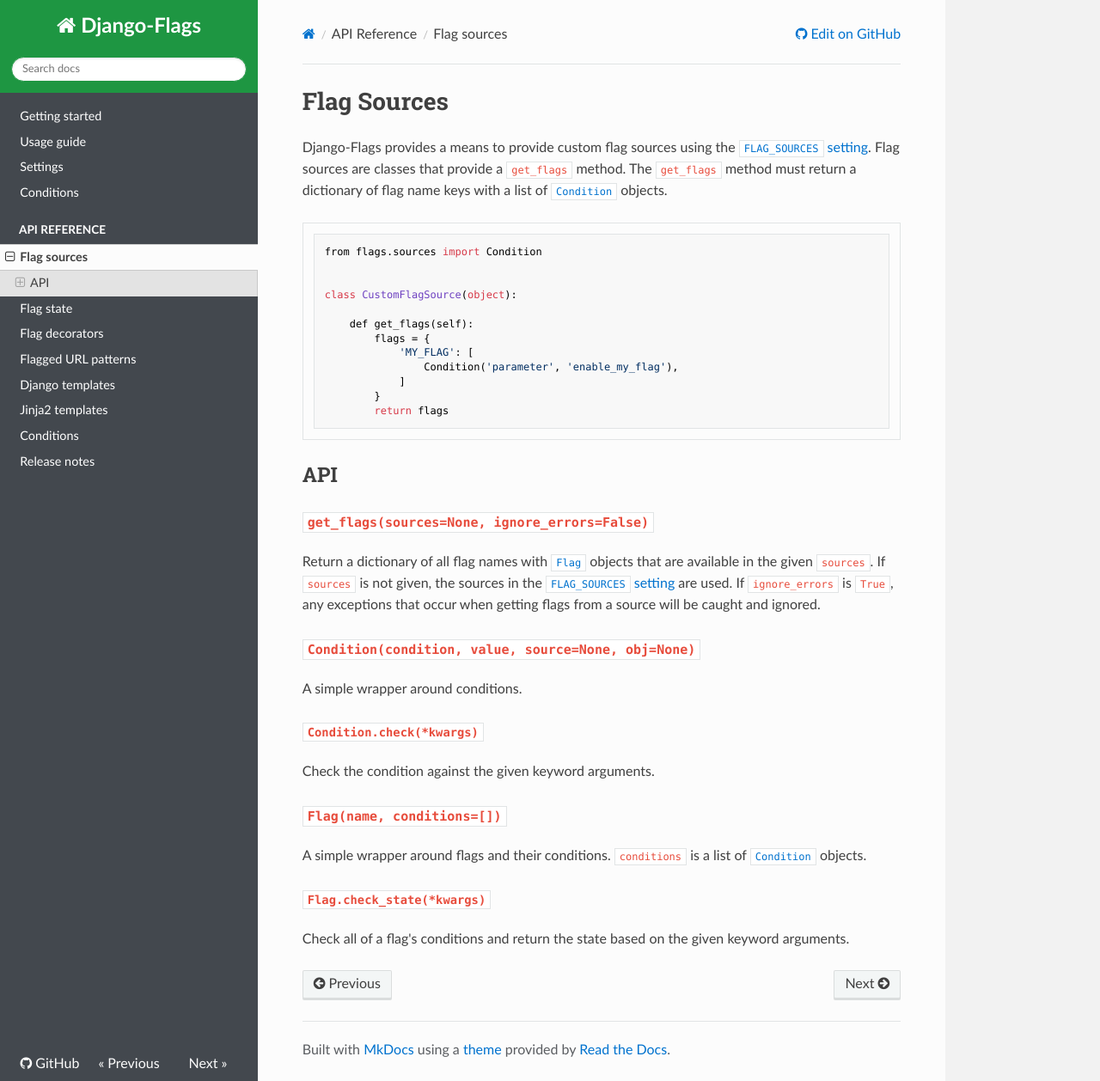
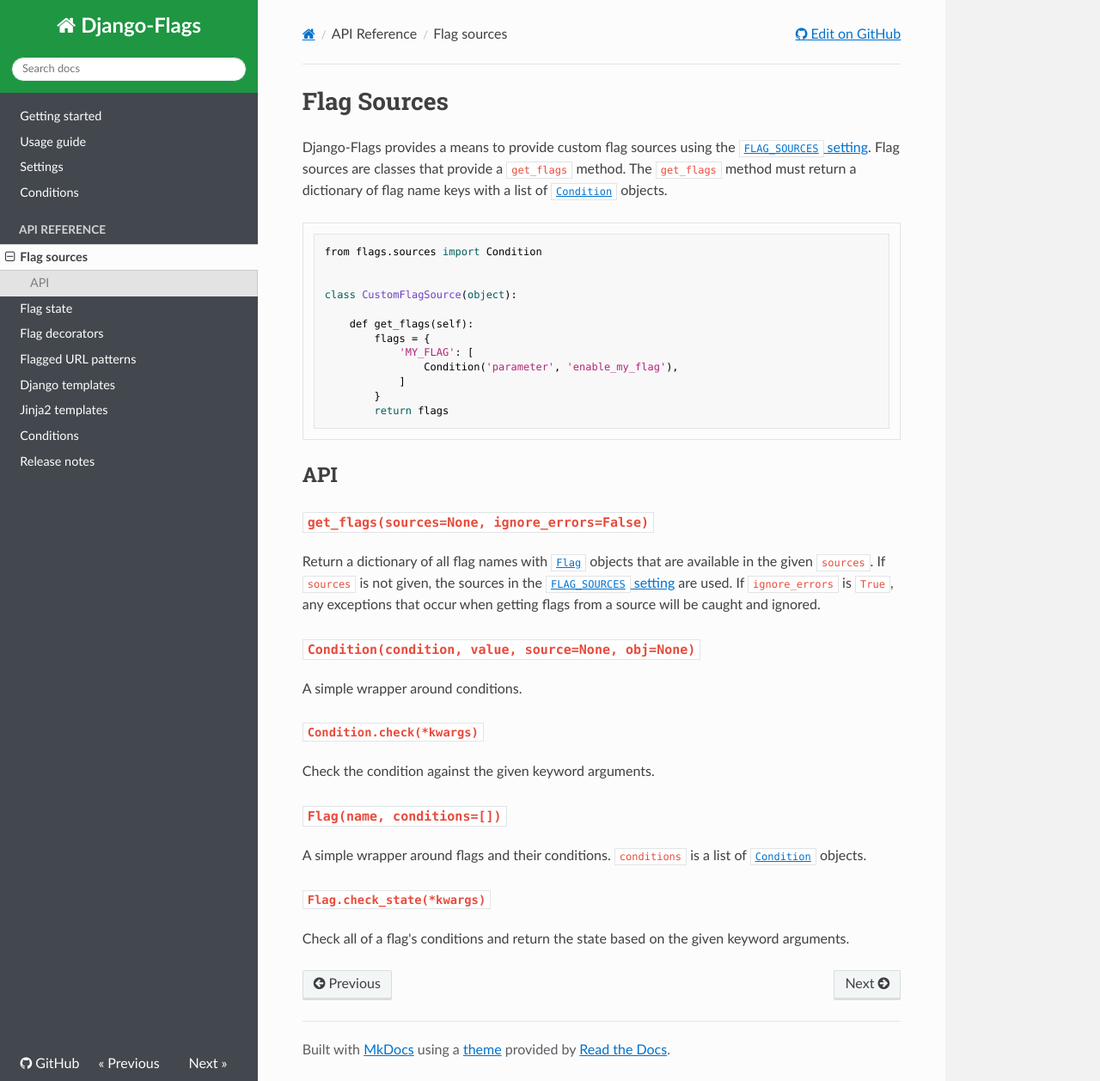
Before and after one commit to cfpb/django-flags, an MkDocs documentation site: the page built from docs/api/sources.md, in a window 1280 px wide and 1258 px high. Shown: the whole window at 86% size. Built offline with MkDocs 1.6.1, drawn with Linux system fonts in a browser that asks for light colours; nearby versions of some CDN libraries; old or Windows-style settings are respelled for this version of MkDocs.

Commit message:
Update RTD MkDocs theme overrides from cfgov-refresh

```diff
--- a/docs/css/overrides.css
+++ b/docs/css/overrides.css
@@ -1,57 +1,188 @@
 a,
 .rst-content a code {
-    color: #0072ce;
+    color: #0072ce; /* Pacific */
+    text-decoration: underline;
 }
+
 a:visited,
 .rst-content a:visited code {
-    color: #a01b68;
+    color: #0072ce; /* Pacific */
 }
+
 a:hover,
+a:focus,
 .rst-content a:hover code {
-    color: #0050b4;
+    color: #0050b4; /* Dark Pacific */
 }
+
+a:active {
+    color: #254b87; /* Navy */
+}
+
+nav a,
+a.btn {
+    text-decoration: none;
+}
+
 .wy-body-for-nav {
-    background-color: #ffffff;
+    background-color: #fff;
 }
+
 .wy-nav-top {
-    background: #1e9642;
+    background: #1e9642; /* Dark Green */
 }
+
 .wy-nav-top a,
 .wy-nav-top a:visited {
-    color: #ffffff;
+    color: #fff;
 }
+
 .wy-side-nav-search {
-    background-color: #1e9642;
+    background-color: #1e9642; /* Dark Green */
 }
+
 .wy-side-nav-search > a,
 .wy-side-nav-search .wy-dropdown > a {
-    color: #ffffff;
+    color: #fff;
     font-size: 150%;
 }
+
 .wy-side-nav-search input[type=text] {
-    border-color: #1e9642;
+    border-color: #1e9642; /* Dark Green */
 }
+
 .wy-menu-vertical .caption-text {
-    color: #ffffff;
+    color: #d2d3d5; /* Gray 20 */
 }
+
 .wy-menu-vertical li.current .subnav a,
 .wy-menu-vertical .subnav li.current a {
-    color: #101820;
+    color: #101820; /* CFPB Black */
 }
+
 .wy-nav-side {
-    background: #43484e;
+    background: #43484e; /* Dark Gray */
 }
+
 .wy-menu-vertical li a,
 .wy-menu-vertical .subnav li a {
-    color: #ffffff;
+    color: #fff;
 }
+
 .wy-menu-vertical li a:hover {
-    background-color: #5a5d61
+    background-color: #5a5d61; /* Gray */
 }
+
 .rst-versions .rst-current-version {
-    background-color: #43484e;
+    background-color: #43484e; /* Dark Gray */
 }
+
+.rst-content .section ol ol {
+    margin-bottom: 0;
+}
+
+.rst-content tt,
+.rst-content code {
+    font-family: SFMono-Regular,
+    Menlo,
+    Monaco, Consolas, "Liberation Mono", "Courier New", Courier, monospace;
+}
+
+.rst-content pre.literal-block,
+.rst-content div[class^="highlight"] pre,
+.rst-content .linenodiv pre,
+pre.highlight {
+    line-height: 1.4;
+}
+
+p code,
+.admonition code {
+    background-color: #fff;
+    color: #d14124; /* Red */
+}
+
+.wy-alert.wy-alert-info,
+.rst-content .note,
+.rst-content .wy-alert-info.attention,
+.rst-content .wy-alert-info.caution,
+.rst-content .wy-alert-info.danger,
+.rst-content .wy-alert-info.error,
+.rst-content .wy-alert-info.hint,
+.rst-content .wy-alert-info.important,
+.rst-content .wy-alert-info.tip,
+.rst-content .wy-alert-info.warning,
+.rst-content .seealso,
+.rst-content .wy-alert-info.admonition-todo {
+    background-color: #f4f6fa; /* Navy 10 */
+}
+
+.wy-alert.wy-alert-info .wy-alert-title,
+.rst-content .note .wy-alert-title,
+.rst-content .wy-alert-info.attention .wy-alert-title,
+.rst-content .wy-alert-info.caution .wy-alert-title,
+.rst-content .wy-alert-info.danger .wy-alert-title,
+.rst-content .wy-alert-info.error .wy-alert-title,
+.rst-content .wy-alert-info.hint .wy-alert-title,
+.rst-content .wy-alert-info.important .wy-alert-title,
+.rst-content .wy-alert-info.tip .wy-alert-title,
+.rst-content .wy-alert-info.warning .wy-alert-title,
+.rst-content .seealso .wy-alert-title,
+.rst-content .wy-alert-info.admonition-todo .wy-alert-title,
+.wy-alert.wy-alert-info .rst-content .admonition-title,
+.rst-content .wy-alert.wy-alert-info .admonition-title,
+.rst-content .note .admonition-title,
+.rst-content .wy-alert-info.attention .admonition-title,
+.rst-content .wy-alert-info.caution .admonition-title,
+.rst-content .wy-alert-info.danger .admonition-title,
+.rst-content .wy-alert-info.error .admonition-title,
+.rst-content .wy-alert-info.hint .admonition-title,
+.rst-content .wy-alert-info.important .admonition-title,
+.rst-content .wy-alert-info.tip .admonition-title,
+.rst-content .wy-alert-info.warning .admonition-title,
+.rst-content .seealso .admonition-title,
+.rst-content .wy-alert-info.admonition-todo .admonition-title {
+    background: #5674a3; /* Navy 80 */
+}
+
+.hljs {
+    background-color: #f7f8f9; /* Gray 5 */
+    color: #101820; /* CFPB Black */
+}
+
+.hljs-comment,
+.hljs-quote {
+    color: #5a5d61; /* Gray */
+}
+
+.hljs-meta {
+    color: #43484e; /* Dark Gray */
+}
+
+.hljs-keyword,
+.hljs-selector-tag,
+.hljs-subst {
+    color: #005e5d; /* Dark Teal */
+}
+
+.hljs-type,
+.hljs-class .hljs-title,
+.hljs-tag,
+.hljs-name,
+.hljs-attribute {
+    color: #0050B4; /* Dark Pacific */
+}
+
+.hljs-title,
+.hljs-section,
+.hljs-selector-id {
+    color: #002d72; /* Dark Navy */
+}
+
+.hljs-string,
+.hljs-doctag {
+    color: #b4267a; /* Purple */
+}
+
 footer {
-    color: #5a5d61;
+    color: #5a5d61; /* Gray */
 }
-}
--- /dev/null
+++ b/docs/theme-overrides/toc.html
@@ -0,0 +1,9 @@
+{% for toc_item in page.toc %}
+    {% if toc_item.children %}
+        <ul>
+        {% for toc_item in toc_item.children %}
+            <li><a class="toctree-l{{ navlevel + 2 }}" href="{{ toc_item.url }}">{{ toc_item.title }}</a></li>
+        {% endfor %}
+        </ul>
+    {% endif %}
+{% endfor %}
--- a/mkdocs.yml
+++ b/mkdocs.yml
@@ -16,6 +16,7 @@
     - Release notes: releasenotes.md
 theme:
   name: 'readthedocs'
+  custom_dir: docs/theme-overrides/
 extra_css:
     - css/overrides.css
 markdown_extensions:
```
